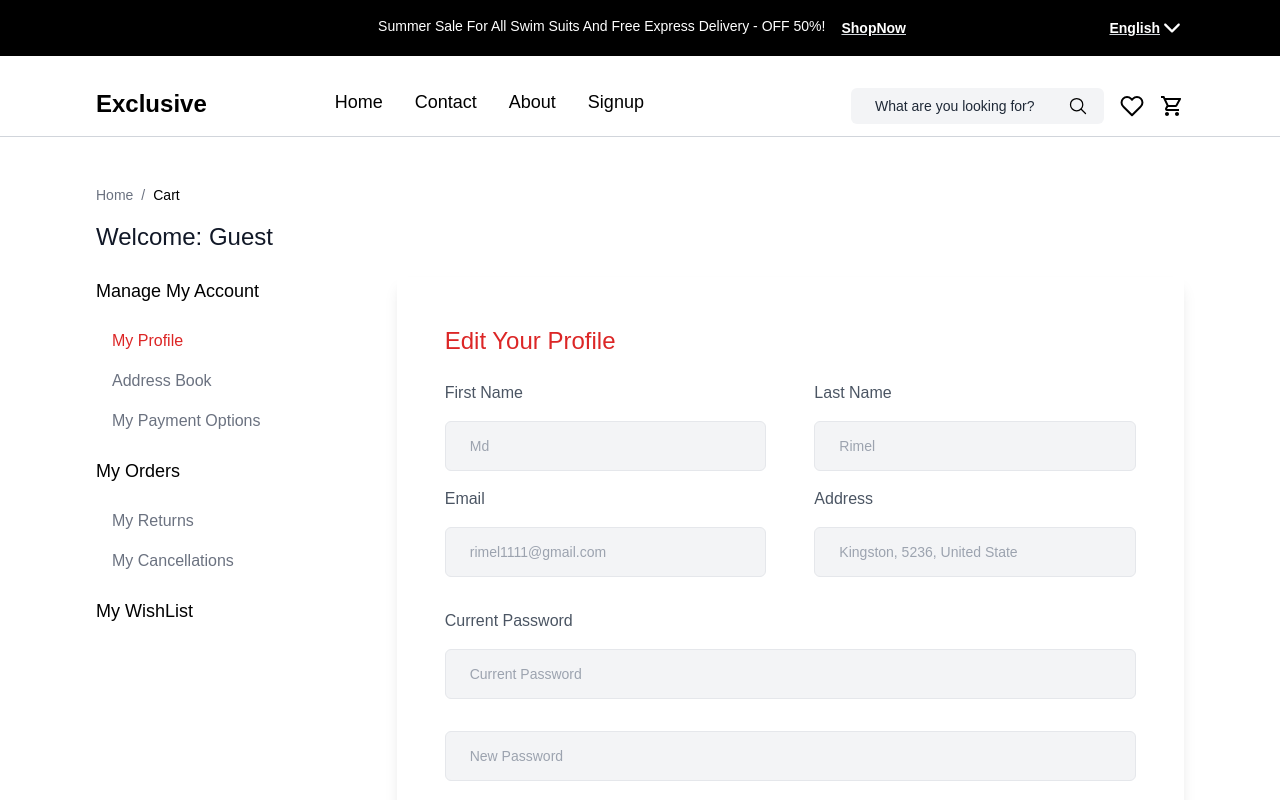
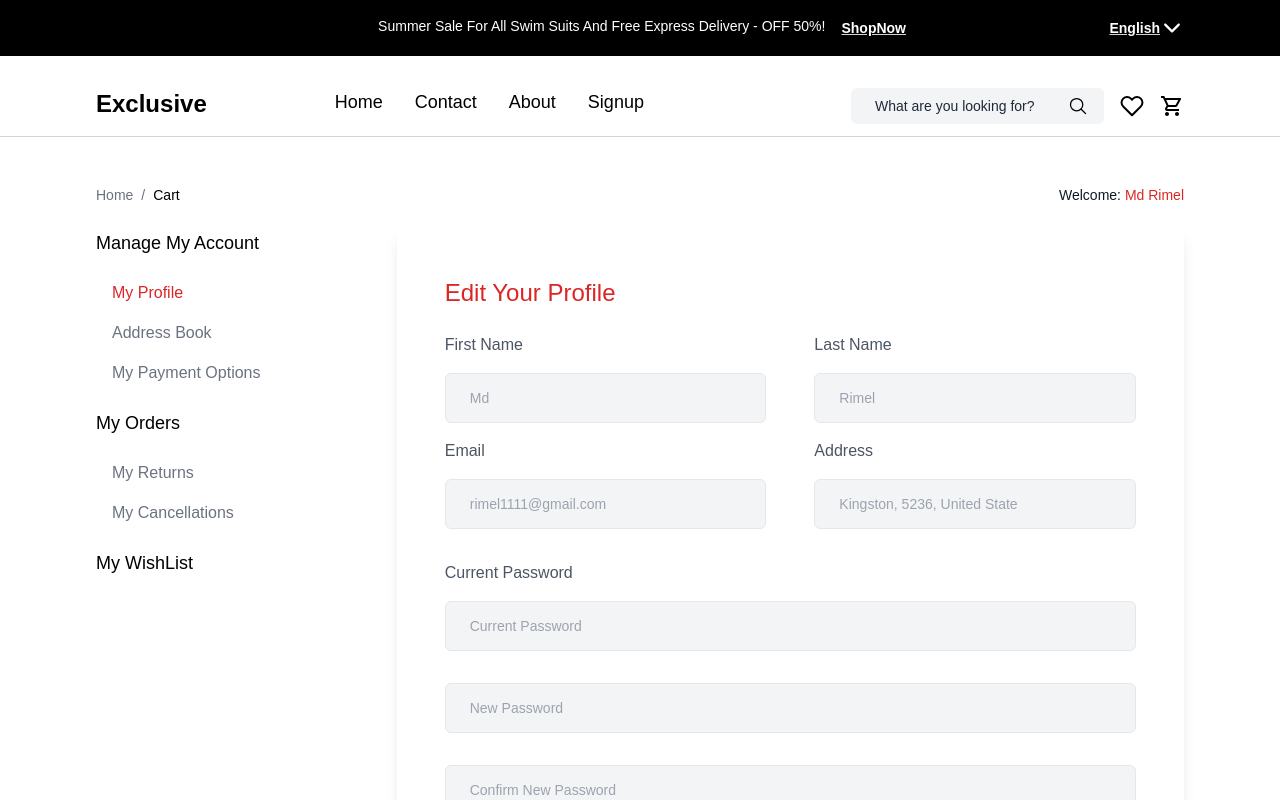
Before and after one commit to iyanufamoritiye/myecommerce, a React (Vite) app: page /account in a window 1280 px wide. Shown: the top 800 px of the page. Built offline with nearby package versions, Linux system fonts and the light colour scheme; no server answers.

Commit message:
first commit

```diff
--- a/src/assets/component/pages/Account.jsx
+++ b/src/assets/component/pages/Account.jsx
@@ -66,7 +66,7 @@ const Account = () => {
     <div>
       <Header wishlist={true} cart={true} account={true} />
       <div className=" w-screen  text-start  mt-12 px-24 mb-28">
-        <div>
+        <div className="flex justify-between">
           <div>
             <p className="mb-4 ">
               <span className="text-sm text-gray-500 font-normal mr-2">
@@ -76,8 +76,9 @@ const Account = () => {
               <span className="text-sm font-normal ">Cart</span>
             </p>
           </div>
-          <h2 className="text-2xl font-medium text-gray-900 mb-6">
-            Welcome: <span>{user ? user.fullname : "Guest"}</span>
+          <h2 className="text-sm font-normal text-gray-900 mb-6">
+            Welcome:{" "}
+            <span className="text-red-600 text-sm font-normal ">Md Rimel</span>
           </h2>
         </div>
         <div className="flex gap-12">
@@ -108,7 +109,7 @@ const Account = () => {
                 <div className="grid grid-cols-2 gap-x-12 gap-y-4 ">
                   <div className="w-full text-start flex flex-col gap-4 ">
                     <label
-                      htmlFor="fullname"
+                      htmlFor="firstname"
                       className="text-base text-gray-600 font-normal"
                     >
                       First Name
@@ -132,7 +133,7 @@ const Account = () => {
                   </div>
                   <div className="w-full text-start flex flex-col gap-4 ">
                     <label
-                      htmlFor="fullname"
+                      htmlFor="lastname"
                       className="text-base text-gray-600 font-normal"
                     >
                       Last Name
```
